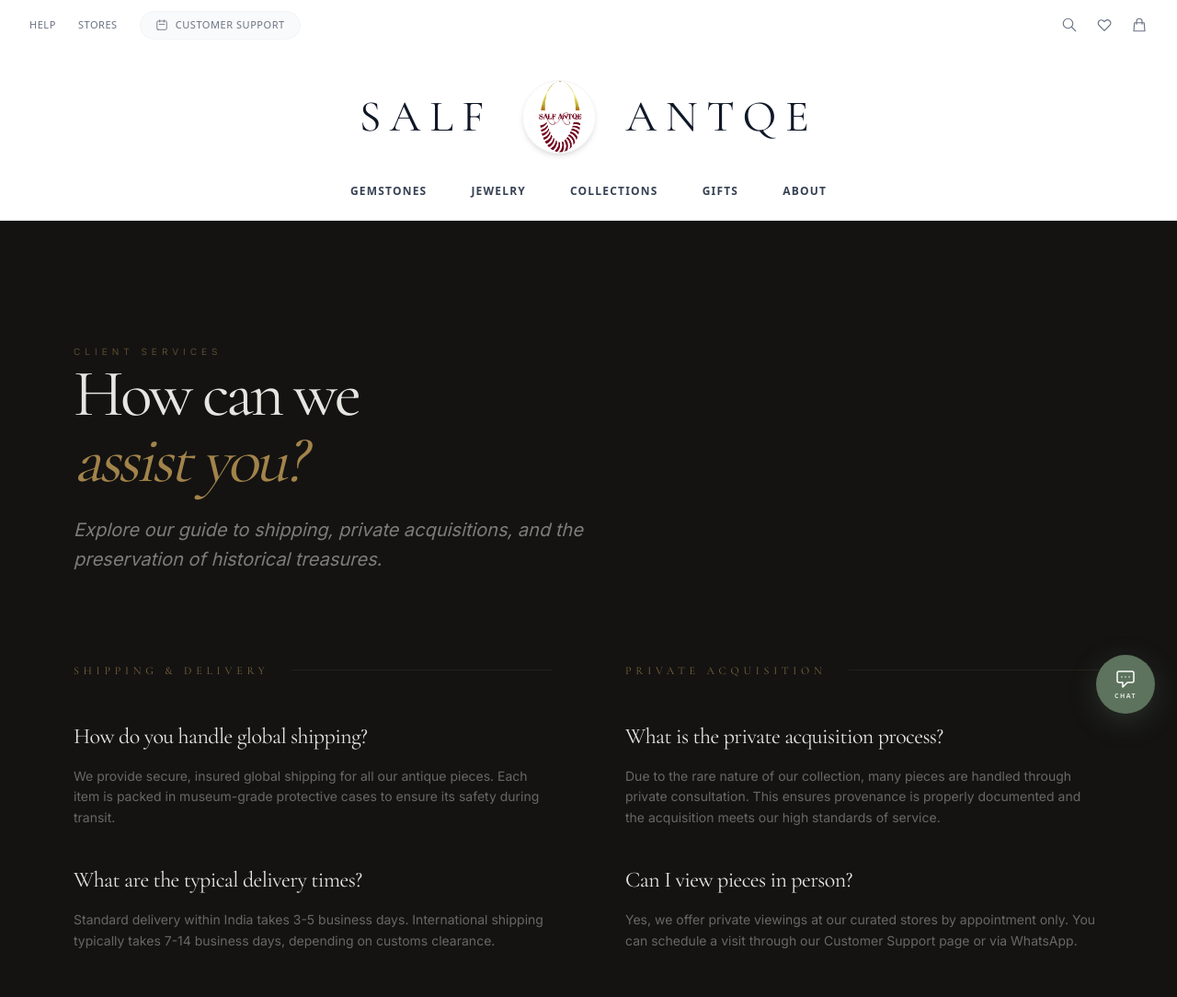
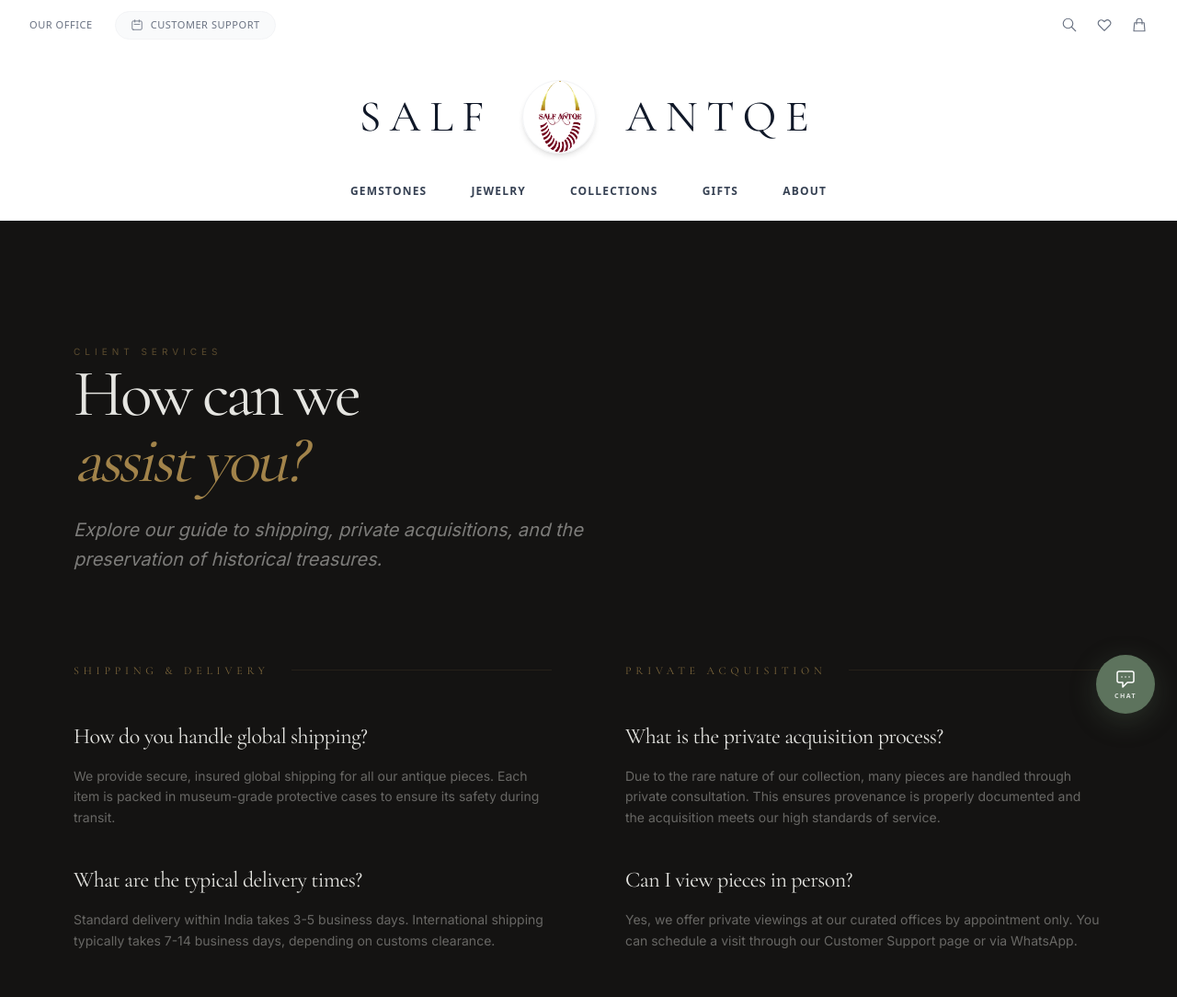
Before and after one commit to mdrafiquerrahman/SalfAntique, a Next.js app: page /help in a window 1280 px wide. Shown: the top 1084 px of the page at 92% size. Built offline with nearby package versions, Linux system fonts and the light colour scheme.

Commit message:
remove-help-rename-stores-to-our-office

```diff
--- a/src/app/help/page.tsx
+++ b/src/app/help/page.tsx
@@ -25,7 +25,7 @@
       },
       {
         q: "Can I view pieces in person?",
-        a: "Yes, we offer private viewings at our curated stores by appointment only. You can schedule a visit through our Customer Support page or via WhatsApp."
+        a: "Yes, we offer private viewings at our curated offices by appointment only. You can schedule a visit through our Customer Support page or via WhatsApp."
       }
     ]
   },
--- a/src/app/stores/page.tsx
+++ b/src/app/stores/page.tsx
@@ -8,7 +8,7 @@
       <div className="mx-auto max-w-7xl px-4 lg:px-8">
         <div className="text-center">
           <h1 className="font-serif text-3xl lg:text-4xl text-gray-900 tracking-wide uppercase italic">
-            Our Store
+            Our Office
           </h1>
           <div className="mt-4 h-px w-20 bg-brilliant-green mx-auto opacity-30"></div>
 
--- a/src/components/NavBar.tsx
+++ b/src/components/NavBar.tsx
@@ -81,8 +81,7 @@
             </div>
 
             <div className="hidden lg:flex items-center gap-6">
-              <Link href="/help" prefetch={false} className="hover:text-[#5d735d] transition-colors">Help</Link>
-              <Link href="/stores" prefetch={false} className="hover:text-[#5d735d] transition-colors">Stores</Link>
+              <Link href="/stores" prefetch={false} className="hover:text-[#5d735d] transition-colors">Our Office</Link>
               <Link
                 href="/appointment"
                 prefetch={false}
```
